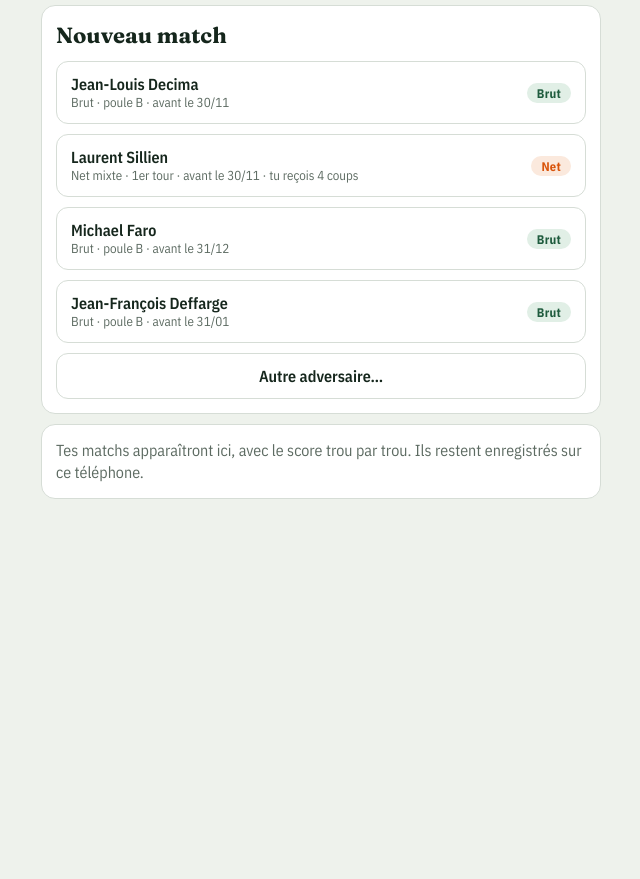
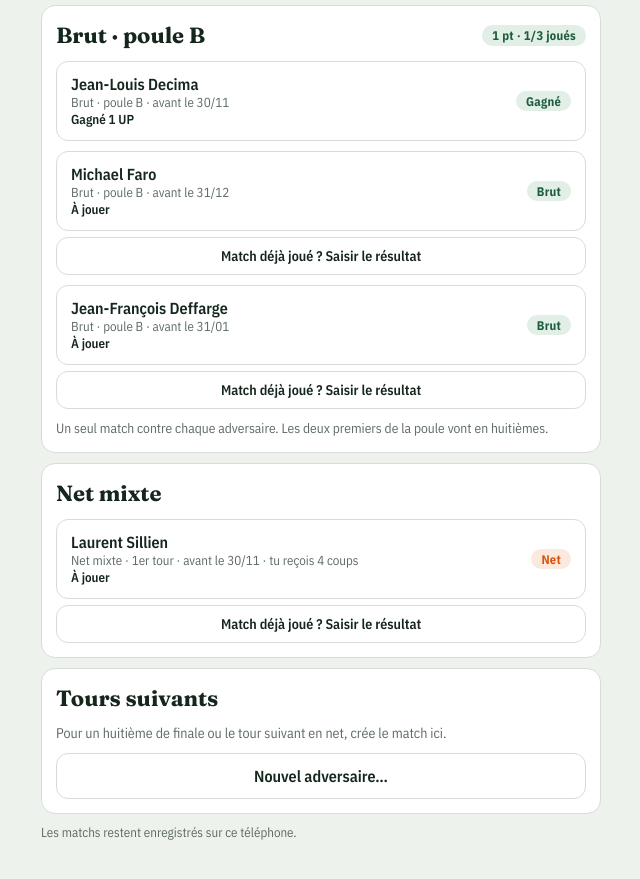
Before and after one commit to zmhdch4wd4-source/jfd-invitational, a website: page public/matchplay/index.html in a window 1280 px wide. Shown: the part 67-946 px from the top of the page, without its empty margins (319-959 px from the left). Before the commit the page ends 800 px from the top, so only its background shows below. Drawn offline with nearby package versions, Linux system fonts and the light colour scheme.

Commit message:
Match play : un seul match par adversaire de la poule
L'accueil montre chaque adversaire avec son statut (à jouer, en cours,
gagné ou perdu) et les points de la poule, au lieu de proposer un
nouveau match à chaque fois. Un match joué sans l'application peut être
saisi directement. Victoire 1 UP contre Jean-Louis Decima enregistrée.

Co-Authored-By: Claude Opus 5.5 <noreply@anthropic.com>
Claude-Session: https://claude.ai/code/session_01MDfbMfMi3h3JtgPukLhZ7a

```diff
--- a/public/matchplay/index.html
+++ b/public/matchplay/index.html
@@ -203,14 +203,38 @@ function render(){const app=$("#app");
   else if(view.name==="play")app.innerHTML=playV();
   else if(view.name==="between")app.innerHTML=betweenV();
   else if(view.name==="summary")app.innerHTML=summaryV();
+  else if(view.name==="manual")app.innerHTML=manualV();
   bind()}
 
+// Résultats connus, saisis hors application (le téléphone peut ne pas les avoir)
+const KNOWN = {decima:{won:true,txt:"1 UP",date:"13/11"}};
+function matchFor(p){return S.matches.find(m=>m.preset===p.id)||S.matches.find(m=>!m.preset&&m.opp===p.opp)}
+function outcome(p){const m=matchFor(p);
+  if(m&&m.manual)return {done:true,won:m.manual.won,txt:(m.manual.won?"Gagné ":"Perdu ")+m.manual.txt,m};
+  if(m){const st=state(m);if(st.over)return {done:true,won:st.up>0,txt:finalTxt(st),m};
+    const k=KNOWN[p.id];if(k)return {done:true,won:k.won,txt:(k.won?"Gagné ":"Perdu ")+k.txt,m};return {done:false,live:st.played>0,txt:st.played?upTxt(st.up)+" après "+st.played+" trou"+(st.played>1?"s":""):"Match ouvert",m}}
+  const k=KNOWN[p.id];if(k)return {done:true,won:k.won,txt:(k.won?"Gagné ":"Perdu ")+k.txt};
+  return {done:false,live:false,txt:"À jouer"}}
 function homeV(){
-  const list=S.matches.slice().reverse().map(m=>{const st=state(m);return `<button class="preset" data-open="${m.id}"><span>${esc(m.opp)}<small>${m.type==="net"?"Net":"Brut"} · ${new Date(m.date).toLocaleDateString("fr-FR")} · ${st.over?finalTxt(st):(st.played?upTxt(st.up)+" après "+st.played:"pas commencé")}</small></span><span class="tag ${m.type}">${st.over?"Terminé":"Reprendre"}</span></button>`}).join("");
+  const poule=PRESETS.filter(p=>p.type==="brut");const pts=poule.filter(p=>{const o=outcome(p);return o.done&&o.won}).length;const joues=poule.filter(p=>outcome(p).done).length;
+  const card=p=>{const o=outcome(p);
+    const tag=o.done?`<span class="tag ${o.won?"brut":"net"}">${o.won?"Gagné":"Perdu"}</span>`:o.live?`<span class="tag net">En cours</span>`:`<span class="tag ${p.type}">${p.type==="net"?"Net":"Brut"}</span>`;
+    const main=o.m?`data-open="${o.m.id}"`:(o.done?"disabled":`data-preset="${p.id}"`);
+    return `<div class="stack" style="gap:6px"><button class="preset" ${main}><span>${esc(p.opp)}<small>${p.label}${p.strokes?` · tu reçois ${p.strokes} coups`:""}</small><small style="color:var(--ink);font-weight:600">${esc(o.txt)}</small></span>${tag}</button>
+    ${!o.done&&!o.live?`<button class="ghost" style="min-height:38px;padding:6px 10px;font-size:14px" data-manual="${p.id}">Match déjà joué ? Saisir le résultat</button>`:""}</div>`};
+  const others=S.matches.filter(m=>!PRESETS.some(p=>m.preset===p.id||m.opp===p.opp)).slice().reverse().map(m=>{const st=state(m);return `<button class="preset" data-open="${m.id}"><span>${esc(m.opp)}<small>${m.type==="net"?"Net":"Brut"} · ${m.manual?(m.manual.won?"Gagné ":"Perdu ")+esc(m.manual.txt):st.over?finalTxt(st):(st.played?upTxt(st.up)+" après "+st.played:"pas commencé")}</small></span><span class="tag ${m.type}">${m.manual||st.over?"Terminé":"Reprendre"}</span></button>`}).join("");
   return `<div class="fade stack"><div><div class="eyebrow">Championnat du club · Golf de Montravel</div><h1>Match play</h1></div>
-  <div class="card stack"><h2>Nouveau match</h2>${PRESETS.map(p=>`<button class="preset" data-preset="${p.id}"><span>${esc(p.opp)}<small>${p.label}${p.strokes?` · tu reçois ${p.strokes} coups`:""}</small></span><span class="tag ${p.type}">${p.type==="net"?"Net":"Brut"}</span></button>`).join("")}
-  <button class="ghost" data-go="setup">Autre adversaire…</button></div>
-  ${list?`<div class="card stack"><h2>Mes matchs</h2>${list}</div>`:`<div class="card muted">Tes matchs apparaîtront ici, avec le score trou par trou. Ils restent enregistrés sur ce téléphone.</div>`}</div>`}
+  <div class="card stack"><div class="row" style="justify-content:space-between"><h2>Brut · poule B</h2><span class="tag brut">${pts} pt${pts>1?"s":""} · ${joues}/3 joués</span></div>
+  ${poule.map(card).join("")}<p class="muted" style="margin:0;font-size:13.5px">Un seul match contre chaque adversaire. Les deux premiers de la poule vont en huitièmes.</p></div>
+  <div class="card stack"><h2>Net mixte</h2>${PRESETS.filter(p=>p.type==="net").map(card).join("")}</div>
+  <div class="card stack"><h2>Tours suivants</h2>${others||`<p class="muted" style="margin:0;font-size:14px">Pour un huitième de finale ou le tour suivant en net, crée le match ici.</p>`}
+  <button class="ghost" data-go="setup">Nouvel adversaire…</button></div>
+  <p class="muted" style="font-size:13px;margin:0">Les matchs restent enregistrés sur ce téléphone.</p></div>`}
+
+function manualV(){const p=PRESETS.find(x=>x.id===view.pid);return `<div class="fade stack"><div><div class="eyebrow">${esc(p.label)}</div><h1>${esc(p.opp)}</h1></div>
+  <div class="card stack"><div><label>Résultat</label><div class="toggle"><button data-res="1" class="p ${ui.won!==false?"on":""}">Gagné</button><button data-res="0" class="a ${ui.won===false?"on":""}">Perdu</button></div></div>
+  <div><label for="f-txt">Score du match</label><input id="f-txt" placeholder="1 UP, 3 & 2…" value="${esc(ui.txt||"")}"></div></div>
+  <div class="footer"><button class="ghost" data-go="home">Annuler</button><button class="primary" id="savemanual">Enregistrer</button></div></div>`}
 
 function setupV(){return `<div class="fade stack"><div><div class="eyebrow">Nouveau match</div><h1>Autre adversaire</h1></div>
   <div class="card stack"><div><label for="f-opp">Nom de l'adversaire</label><input id="f-opp" placeholder="Prénom Nom"></div>
@@ -269,7 +293,7 @@ function betweenV(){const m=cur();const st=state(m);const i=st.played-1;const r=
     <button class="primary" id="next">Aller au départ du ${st.played+1}</button></div>
   ${st.played===9&&st.up===0?`<div class="muted" style="font-size:14px">Si le règlement prévoit autre chose, termine le match ici.</div><button class="ghost" id="tosum">Terminer à égalité</button>`:""}</div>`}
 
-function summaryV(){const m=cur();const st=state(m);
+function summaryV(){const m=cur();if(m.manual)return `<div class="fade stack"><div class="card stack"><div class="eyebrow">${m.type==="net"?"Net":"Brut"}</div><h2>${esc(m.opp)}</h2><div class="res" style="font-family:var(--display);font-size:26px">${m.manual.won?"Gagné":"Perdu"} ${esc(m.manual.txt)}</div><p class="muted" style="margin:0">Résultat saisi sans le détail des trous.</p></div><div class="footer"><button class="ghost" data-go="home">Mes matchs</button></div>${ui.del?`<div class="confirm"><b>Supprimer ce match ?</b><div class="footer"><button class="ghost" id="nodel">Garder</button><button class="danger" id="yesdel">Supprimer</button></div></div>`:`<button class="ghost danger" id="del">Supprimer ce match</button>`}</div>`;const st=state(m);
   const rows=m.scores.map((sc,i)=>{const h=holeAt(i);const r=result(m,i);const s=m.type==="net"?strokesOn(h,m.strokes):0;
     return `<tr><td>${i+1}</td><td>${h.par}</td><td>${s>0?"+"+s:s<0?s:""}</td><td>${sc.me}</td><td>${sc.op}</td><td class="${r===1?"tw":r===-1?"tl":""}">${r===1?"Gagné":r===-1?"Perdu":"Partagé"}</td></tr>`}).join("");
   const won=st.seq.filter(x=>x===1).length,lost=st.seq.filter(x=>x===-1).length;
@@ -279,11 +303,14 @@ function summaryV(){const m=cur();const st=state(m);
   <div class="footer">${!st.over?`<button class="primary" data-resume="1">Reprendre</button>`:""}<button class="ghost" data-go="home">Mes matchs</button></div>
   ${ui.del?`<div class="confirm"><b>Supprimer ce match ?</b><div class="footer"><button class="ghost" id="nodel">Garder</button><button class="danger" id="yesdel">Supprimer</button></div></div>`:`<button class="ghost danger" id="del">Supprimer ce match</button>`}</div>`}
 
-function newMatch(p){const m={id:"m"+Date.now(),opp:p.opp,type:p.type,strokes:p.type==="net"?p.strokes:0,date:Date.now(),scores:[]};S.matches.push(m);save();ui={};view={name:"play",id:m.id};render();window.scrollTo(0,0)}
+function newMatch(p){const ex=p.id&&matchFor(p);if(ex){view={name:"play",id:ex.id};ui={};render();return}const m={id:"m"+Date.now(),preset:p.id||null,opp:p.opp,type:p.type,strokes:p.type==="net"?p.strokes:0,date:Date.now(),scores:[]};S.matches.push(m);save();ui={};view={name:"play",id:m.id};render();window.scrollTo(0,0)}
 function bind(){
   document.querySelectorAll("[data-go]").forEach(b=>b.onclick=()=>{ui={};view={name:b.dataset.go};render();window.scrollTo(0,0)});
   document.querySelectorAll("[data-preset]").forEach(b=>b.onclick=()=>newMatch(PRESETS.find(p=>p.id===b.dataset.preset)));
-  document.querySelectorAll("[data-open]").forEach(b=>b.onclick=()=>{view={name:"summary",id:b.dataset.open};ui={};const m=cur();const st=state(m);if(!st.over)view.name="play";render();window.scrollTo(0,0)});
+  document.querySelectorAll("[data-open]").forEach(b=>b.onclick=()=>{view={name:"summary",id:b.dataset.open};ui={};const m=cur();const st=state(m);if(!st.over&&!m.manual)view.name="play";render();window.scrollTo(0,0)});
+  document.querySelectorAll("[data-manual]").forEach(b=>b.onclick=()=>{ui={};view={name:"manual",pid:b.dataset.manual};render()});
+  document.querySelectorAll("[data-res]").forEach(b=>b.onclick=()=>{ui.txt=$("#f-txt").value;ui.won=b.dataset.res==="1";render()});
+  const sm=$("#savemanual");if(sm)sm.onclick=()=>{const p=PRESETS.find(x=>x.id===view.pid);const txt=$("#f-txt").value.trim()||"—";S.matches.push({id:"m"+Date.now(),preset:p.id,opp:p.opp,type:p.type,strokes:p.strokes,date:Date.now(),scores:[],manual:{won:ui.won!==false,txt}});save();ui={};view={name:"home"};render()};
   const c=$("#create");if(c)c.onclick=()=>{const opp=$("#f-opp").value.trim()||"Adversaire";const type=$("#f-type").value;const strokes=parseInt($("#f-str").value,10)||0;newMatch({opp,type,strokes})};
   document.querySelectorAll("[data-opp]").forEach(b=>b.onclick=()=>{ui.opp=b.dataset.opp;ui.mode=null;render()});
   document.querySelectorAll("[data-mode]").forEach(b=>b.onclick=()=>{ui.mode=b.dataset.mode;render()});
```
